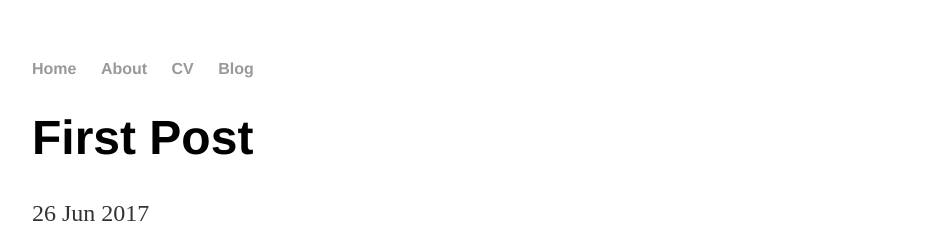
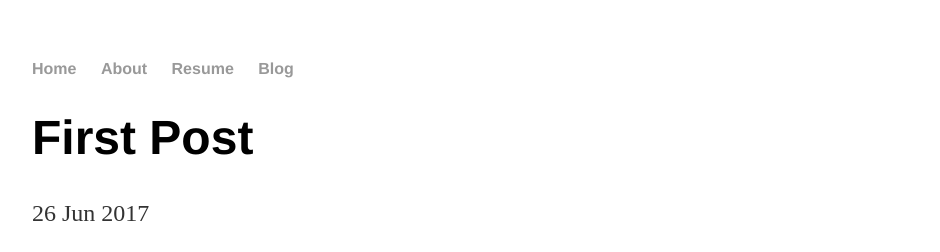
Before and after one commit to abah4/abah4.github.io, a Jekyll site: the page built from _posts/2017-06-26-First-Post.md, in a window 1280 px wide. Shown: the top 252 px of the page, without its empty margins (160-1100 px from the left). Built offline with Jekyll 4.4.1, drawn with Linux system fonts in a browser that asks for light colours.

Commit message:
Update default.html

```diff
--- a/_layouts/default.html
+++ b/_layouts/default.html
@@ -10,7 +10,7 @@
 	    		<ul>
 	        		<li><a href="/">Home</a></li>
 		        	<li><a href="/About">About</a></li>
-	        		<li><a href="/Resume">CV</a></li>
+	        		<li><a href="/Resume">Resume</a></li>
 	        		<li><a href="/Blog">Blog</a></li>
 	    		</ul>
 			</nav>
```
